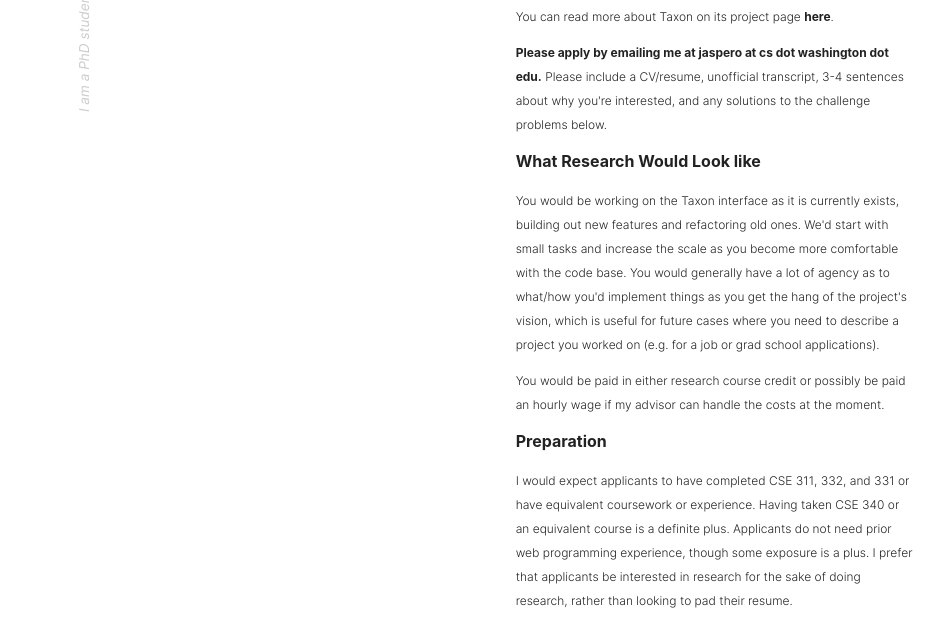
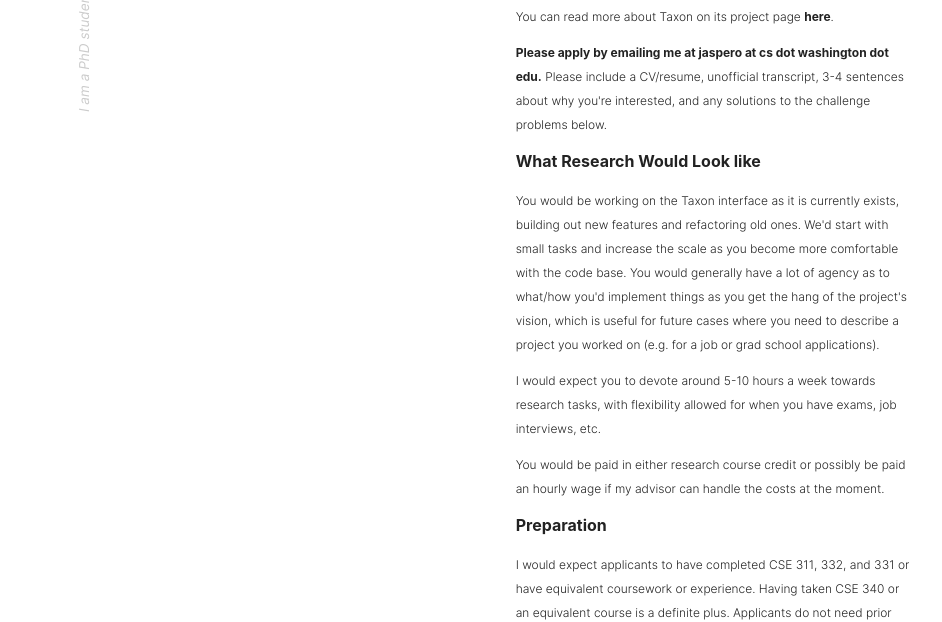
Before and after one commit to jhaazpr/jhaazpr.github.io, a plain HTML site: page taxon-undergraduate-recruitment.html in a window 1280 px wide. Shown: the part 519-1141 px from the top of the page, without its empty margins (1-943 px from the left). Drawn offline with Linux system fonts and the light colour scheme; a web font is replaced by a local one.

Commit message:
Update taxon-undergraduate-recruitment.html

```diff
--- a/taxon-undergraduate-recruitment.html
+++ b/taxon-undergraduate-recruitment.html
@@ -86,6 +86,9 @@
                     <div class="paragraph">
                       You would be working on the Taxon interface as it is currently exists, building out new features and refactoring old ones. We'd start with small tasks and increase the scale as you become more comfortable with the code base. You would generally have a lot of agency as to what/how you'd implement things as you get the hang of the project's vision, which is useful for future cases where you need to describe a project you worked on (e.g. for a job or grad school applications).
                     </div>
+		    <div class="paragraph">
+		      I would expect you to devote around 5-10 hours a week towards research tasks, with flexibility allowed for when you have exams, job interviews, etc.
+		    </div>
                     <div class="paragraph">
                       You would be paid in either research course credit or possibly be paid an hourly wage if my advisor can handle the costs at the moment.
                     </div>
```
